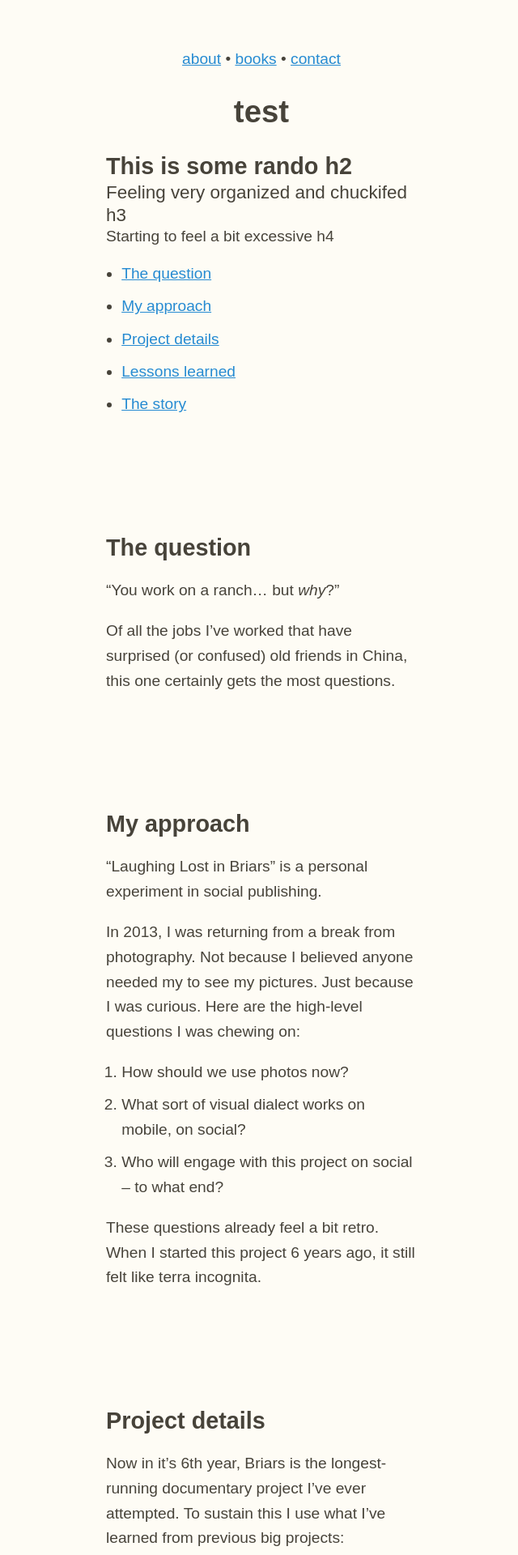
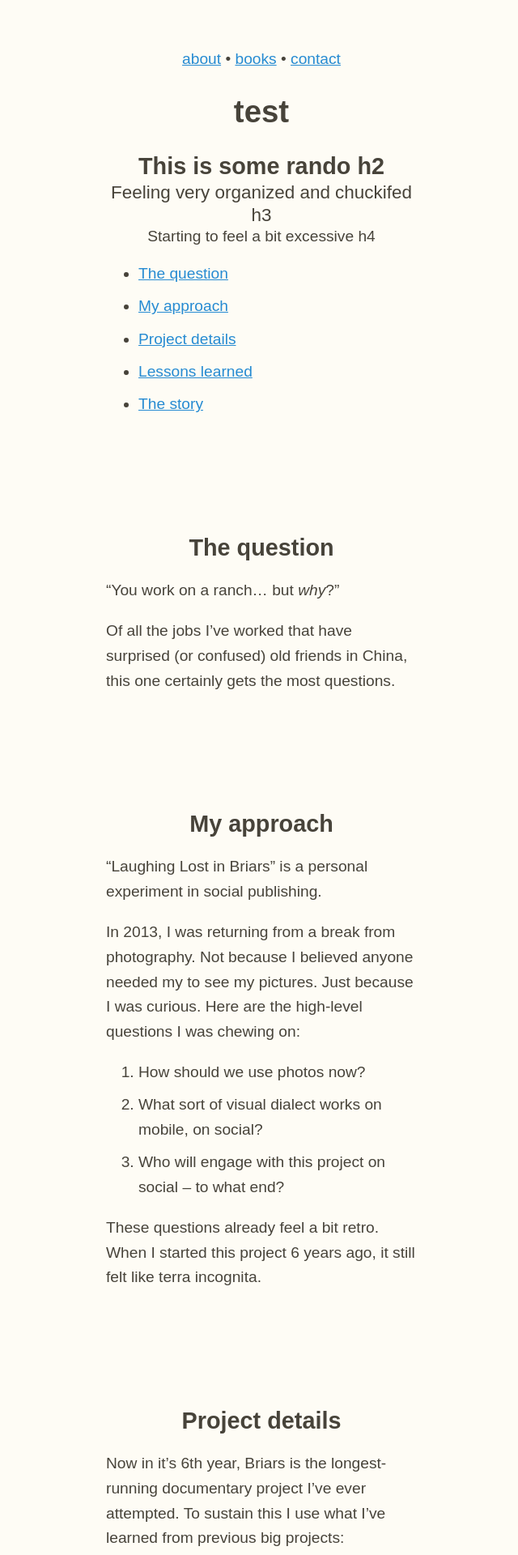
Before and after one commit to zachmccabe/zachmccabe.github.io, a Jekyll site: the page built from case_study_briars.md, in a window 1280 px wide. Shown: the top 1920 px of the page at 81% size, without its empty margins (317-957 px from the left). Built offline with Jekyll 4.4.1, drawn with Linux system fonts in a browser that asks for light colours.

Commit message:
Update kaoliang3_article.css

```diff
--- a/assets/css/kaoliang3_article.css
+++ b/assets/css/kaoliang3_article.css
@@ -84,9 +84,12 @@ img {
 
 ol, ul {
   margin: 1em 0;
+/**
   margin-left: 1em;
   padding-left: 0;
+**/
 }
+
 
 li {
   margin-bottom: 0.5em;
@@ -123,7 +126,7 @@ h1 {
 
 h2, h3, h4 {
   margin: 0;
-  text-align: left;
+  text-align: center;
 }
 
 h2 + h3 {
```
